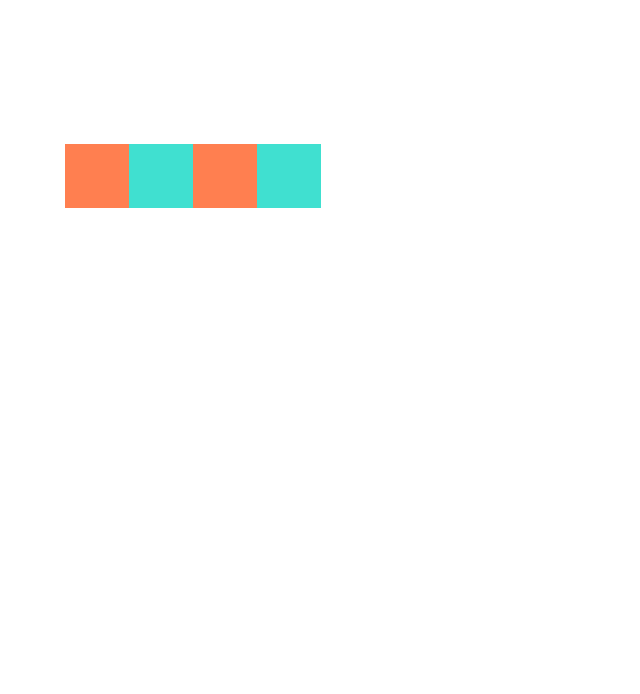
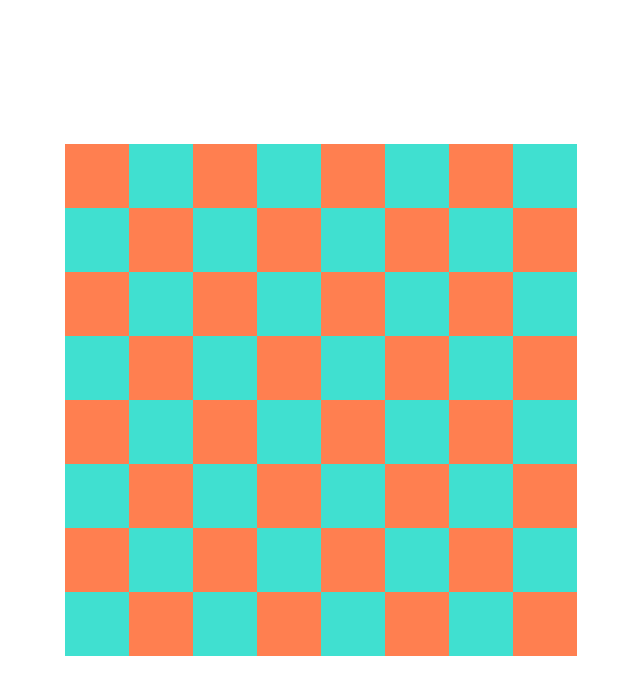
Before and after one commit to gts-786/mrv_chess, a React (Create React App) app: page / in a window 1280 px wide. Shown: the top 694 px of the page, without its empty margins (319-959 px from the left). Built offline with nearby package versions, Linux system fonts and the light colour scheme.

Commit message:
Creating Board

```diff
--- a/src/App.tsx
+++ b/src/App.tsx
@@ -1,10 +1,24 @@
+import { useEffect, useState } from "react";
 import "./App.css"
 import BoardComp from "./components/BoardComp";
+import { Board } from "./models/Board";
 
 function App() {
+  const [board, setBoard] = useState (new Board());
+
+  useEffect(() => {
+    restart()
+  }, [])
+
+  function restart() {
+    const newBoard = new Board();
+    newBoard.initCells()
+    setBoard(newBoard);
+  }
+
   return (
     <div className="app">
-      <BoardComp/>
+      <BoardComp board={board} setBoard={setBoard}/>
     </div>
   );
 }
--- a/src/components/BoardComp.tsx
+++ b/src/components/BoardComp.tsx
@@ -1,10 +1,22 @@
-const BoardComp = () => {
+import React from "react";
+import { FC } from "react";
+import { Board } from "../models/Board";
+import CellComp from "./CellComp";
+
+interface BoardProps {
+    board: Board;
+    setBoard: (board: Board) => void;
+}
+
+const BoardComp: FC<BoardProps> = ({board, setBoard}) => {
     return (
         <div className="board">
-            <div className="cell white"></div>
-            <div className="cell black"></div>
-            <div className="cell white"></div>
-            <div className="cell black"></div>
+            {board.cells.map ((row, index: number) =>
+            <React.Fragment key={index}>
+                {row.map(cell =>
+                    <CellComp cell={cell} key={cell.id}/>)}
+            </React.Fragment>
+            )}
         </div>
     );
 };
--- a/src/components/CellComp.tsx
+++ b/src/components/CellComp.tsx
@@ -1,6 +1,14 @@
-const CellComp = () => {
+import { FC } from "react";
+import { Cell } from "../models/Cell";
+
+
+interface CellProps {
+    cell: Cell
+}
+
+const CellComp: FC<CellProps> = ({cell}) => {
     return (
-        <div className="cell">
+        <div className={['cell', cell.color].join(' ')}>
 
         </div>
     );
--- /dev/null
+++ b/src/models/Board.ts
@@ -0,0 +1,20 @@
+import { Colors } from './Colors';
+import { Cell } from "./Cell";
+
+export class Board {
+    cells: Cell[][] = []
+
+    public initCells() {
+        for (let i = 0; i < 8; i++) {
+            const row: Cell[] = []
+            for (let j = 0; j < 8; j++) {
+                if ((i + j) % 2 !== 0) {
+                    row.push(new Cell(this, j, i, Colors.BLACK, null)) // Black cells
+            } else {
+                row.push(new Cell(this, j, i, Colors.WHITE, null)) // White cells
+            }
+        }
+        this.cells.push(row);
+    }
+}
+}
--- /dev/null
+++ b/src/models/Cell.ts
@@ -0,0 +1,23 @@
+import { Board } from './Board';
+import { Colors } from './Colors';
+import { Figure } from './figures/Figure';
+
+export class Cell {
+    readonly x: number;
+    readonly y: number;
+    readonly color: Colors;
+    figure: Figure | null;
+    board: Board;
+    available: boolean; //Can move this figure?
+    id: number;
+
+    constructor(board: Board, x: number, y: number, color: Colors, figure: Figure | null) {
+        this.x = x;
+        this.y = y;
+        this.color = color;
+        this.figure = figure;
+        this.board = board;
+        this.available = false;
+        this.id = Math.random();
+    }
+}
--- /dev/null
+++ b/src/models/Colors.ts
@@ -0,0 +1,4 @@
+export enum Colors {
+    WHITE = "white",
+    BLACK = "black",
+}
--- /dev/null
+++ b/src/models/Player.ts
@@ -0,0 +1,3 @@
+export class Player {
+
+}
--- /dev/null
+++ b/src/models/figures/Figure.ts
@@ -0,0 +1,3 @@
+export class Figure {
+
+}
```
